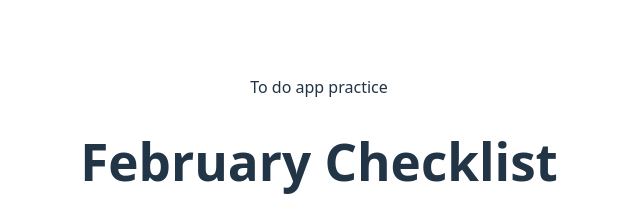
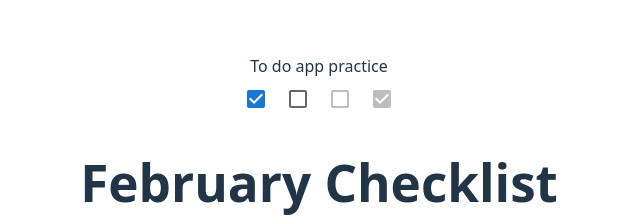
Before and after one commit to vang1100/my-practice-codes, a React (Vite) app: page / in a window 1280 px wide. Shown: the part 221-438 px from the top of the page, without its empty margins (321-961 px from the left). Built offline with nearby package versions, Linux system fonts and the light colour scheme; no server answers.

Commit message:
installed material ui for checbox

```diff
--- a/src/ToDo/Todo.jsx
+++ b/src/ToDo/Todo.jsx
@@ -1,8 +1,10 @@
 import { useEffect, useState } from 'react';
 import axios from 'axios';
-
+import Checkbox from '@mui/material/Checkbox';
 
 function Todo() {
+
+    const label = { slotProps: { input: { 'aria-label': 'Checkbox demo' } } };
 
     const [toggle, setToggle] = useState(true);
 
@@ -83,6 +85,13 @@ function Todo() {
 
         To do app practice
 
+         <div>
+      <Checkbox {...label} defaultChecked />
+      <Checkbox {...label} />
+      <Checkbox {...label} disabled />
+      <Checkbox {...label} disabled checked />
+    </div>
+
         <h1>February Checklist</h1>
 
         <form onSubmit={postItem}>
```
Also changed, not shown: package.json (+6 -1 lines), 1 other file (tests, documents, lock files or other folders).
